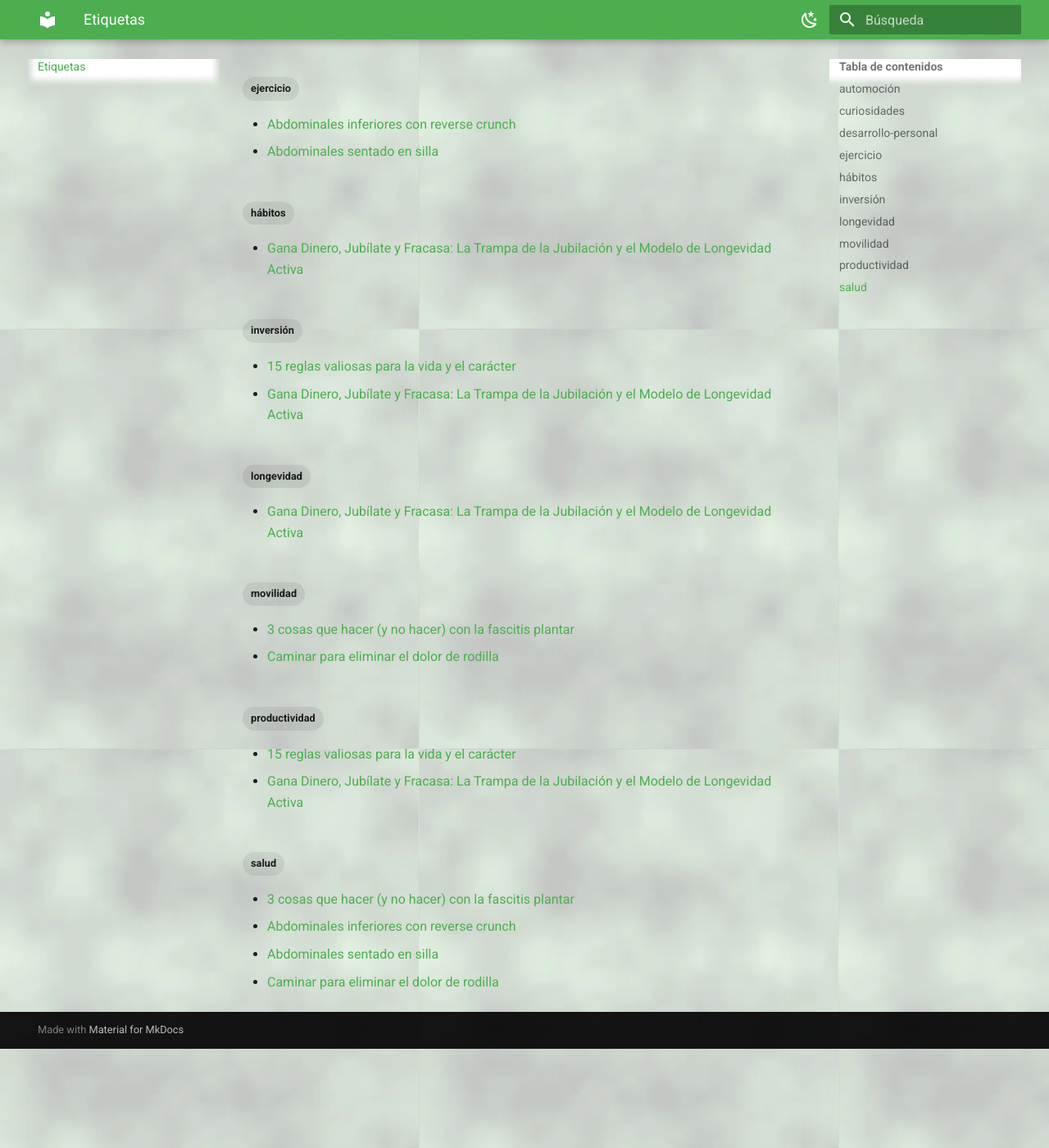
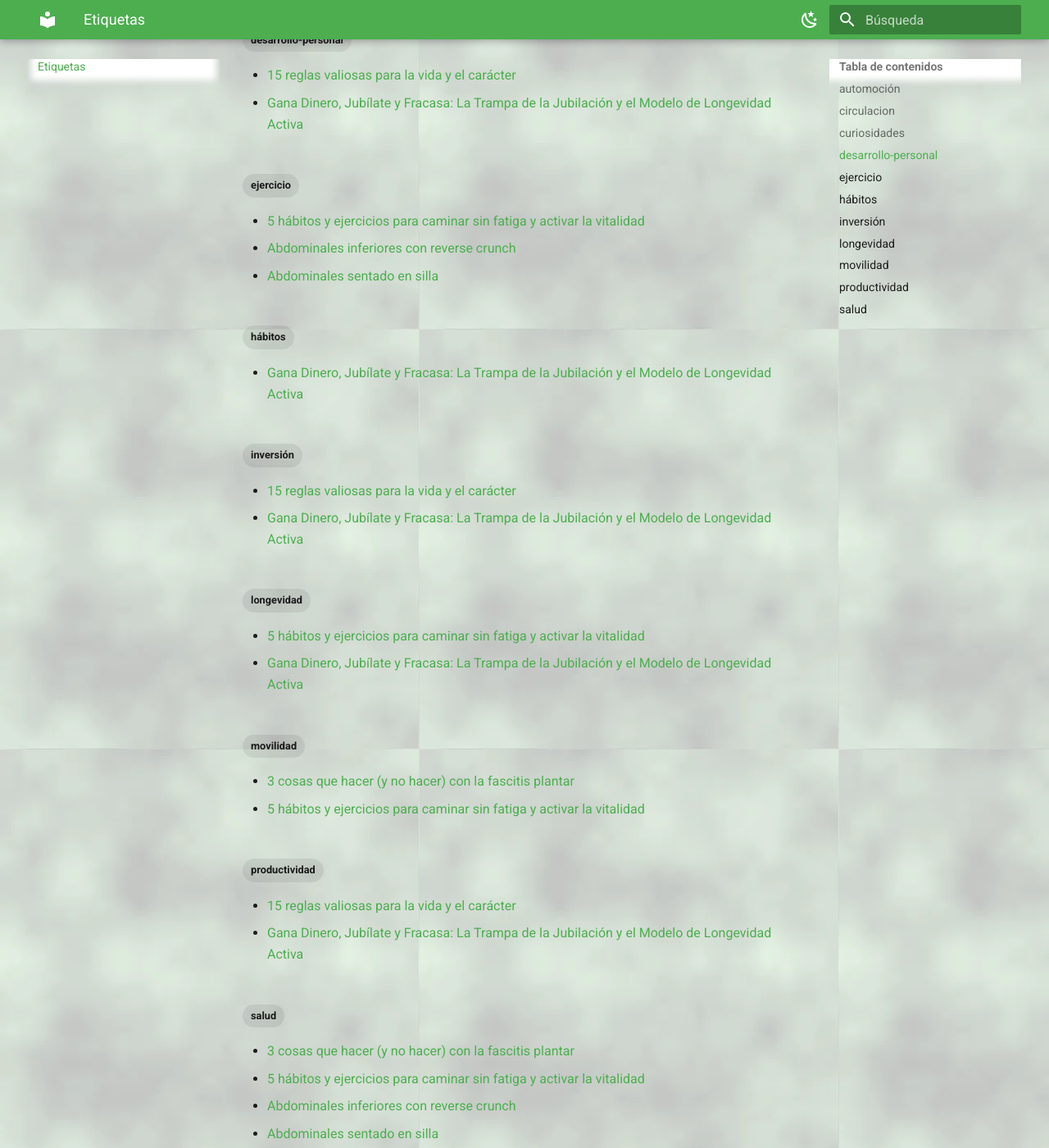
Before and after one commit to mosqueteroweb/Salud, an MkDocs documentation site: the page built from docs/tags.md, in a window 1280 px wide and 1400 px high, scrolled down 622 px. Shown: the whole window at 82% size. Built offline with MkDocs 1.6.1 and Material for MkDocs 9.7.7, drawn with Linux system fonts in a browser that asks for light colours; some of the changed lines change nothing that is shown; some of the changed text lies outside the part shown.

Commit message:
docs(salud): anadir articulo y video de 5 habitos y ejercicios para caminar sin fatiga

```diff
--- /dev/null
+++ b/docs/salud/5-habitos-caminar-sin-cansarse-vitalidad.md
@@ -0,0 +1,51 @@
+---
+tags:
+  - salud
+  - longevidad
+  - movilidad
+  - ejercicio
+  - circulacion
+---
+
+# 5 hábitos y ejercicios para caminar sin fatiga y activar la vitalidad
+
+Rutina de activación muscular y vascular de bajo impacto diseñada para realizar tras las comidas o al comenzar el día. Su objetivo es **fortalecer la musculatura del tren inferior (sóleo, gemelos, cuádriceps e isquiotibiales)**, mejorar la resistencia al caminar, estimular el retorno venoso y regular los picos de glucosa posprandiales sin sobrecargar las articulaciones.
+
+---
+
+## 🦵 Los ejercicios explicados paso a paso
+
+Se realizan apoyando las manos en el respaldo de una silla o superficie estable para mantener el torso erguido y el equilibrio:
+
+### 1. Punteo de pies alterno (*Toe Taps*)
+* **Ejecución:** Sujétate a la silla y despega rítmicamente la punta de los pies del suelo de forma alterna, manteniendo los talones fijos o elevando ligeramente el empeine.
+* **Músculos trabajados:** Tibial anterior, gemelos y sóleo.
+* **Beneficio:** Activa la bomba muscular de la pantorrilla, previniendo la pesadez en las piernas y preparando los tobillos para largas caminatas (*8 series de 8 tiempos*).
+
+### 2. Flexión posterior de rodilla y patada trasera (*Back Kicks*)
+* **Ejecución:** Con las manos firmes en el respaldo y la espalda recta, flexiona alternativamente una rodilla llevando el talón hacia el glúteo en un movimiento fluido.
+* **Músculos trabajados:** Isquiotibiales y glúteos.
+* **Beneficio:** Lubrica la articulación de la rodilla y estira dinámicamente los flexores de cadera (*8 series de 8 tiempos*).
+
+### 3. Aperturas en puntas de pie con elevación de talones (*Heel Lift Jacks*)
+* **Ejecución:** Mantén los talones despegados del suelo durante todo el ejercicio, apoyando únicamente las puntas. Realiza pasos laterales de apertura y cierre coordinados.
+* **Músculos trabajados:** Músculo sóleo en contracción isométrica y dinámica continua.
+* **Beneficio:** El sóleo es el principal "segundo corazón" del cuerpo y un gran consumidor de glucosa sanguínea, lo que ayuda a regular el azúcar tras las comidas (*8 series de 8 tiempos*).
+
+### 4. Tijeras alternas con zancada coordinada (*Front & Back Steps*)
+* **Ejecución:** Sujetando firmemente la silla con ambas manos y con el tronco completamente estable, da pasos alternos adelante y atrás con ritmo continuo.
+* **Músculos trabajados:** Cuádriceps, glúteos y pantorrillas.
+* **Beneficio:** Desarrolla la coordinación motora, la agilidad articular y la resistencia para caminar largas distancias sin fatiga (*8 series de 8 tiempos*).
+
+### 5. Hábito de activación postprandial (*Quema-azúcar*)
+* **Consejo clave:** Realizar esta secuencia de 2 a 3 minutos justo después de comer (desayuno, almuerzo o cena) evita el sopor postprandial, mejora la digestión y optimiza el metabolismo de carbohidratos.
+
+---
+
+## 🎥 Vídeo demostrativo
+
+<video controls preload="none" src="../video/5-habitos-caminar-vitalidad.mp4">5 hábitos y ejercicios para caminar sin fatiga y activar la vitalidad (vídeo)</video>
+
+**Fuente:** X/Twitter ([@WellnessDad_](https://x.com/WellnessDad_/status/2097274445081493858) — Wellness Dad).
+
+**Aplicación:** Salud metabólica, movilidad articular, prevención de la pesadez de piernas y longevidad activa.
--- a/docs/salud/index.md
+++ b/docs/salud/index.md
@@ -166,6 +166,14 @@
 
 <div class="grid cards" markdown>
 
+- [__5 hábitos y ejercicios para caminar sin fatiga y activar la vitalidad__](5-habitos-caminar-sin-cansarse-vitalidad.md)
+
+    ---
+
+    Rutina de activación muscular postprandial para regular la glucosa, bombear circulación y ganar resistencia al caminar.
+
+    [:octicons-arrow-right-24: Leer](5-habitos-caminar-sin-cansarse-vitalidad.md)
+
 - [__Hábitos de longevidad de China__](habitos-de-longevidad-de-china.md)
 
     ---
```
Also changed, not shown: docs/salud/.pages, 1 other file.
